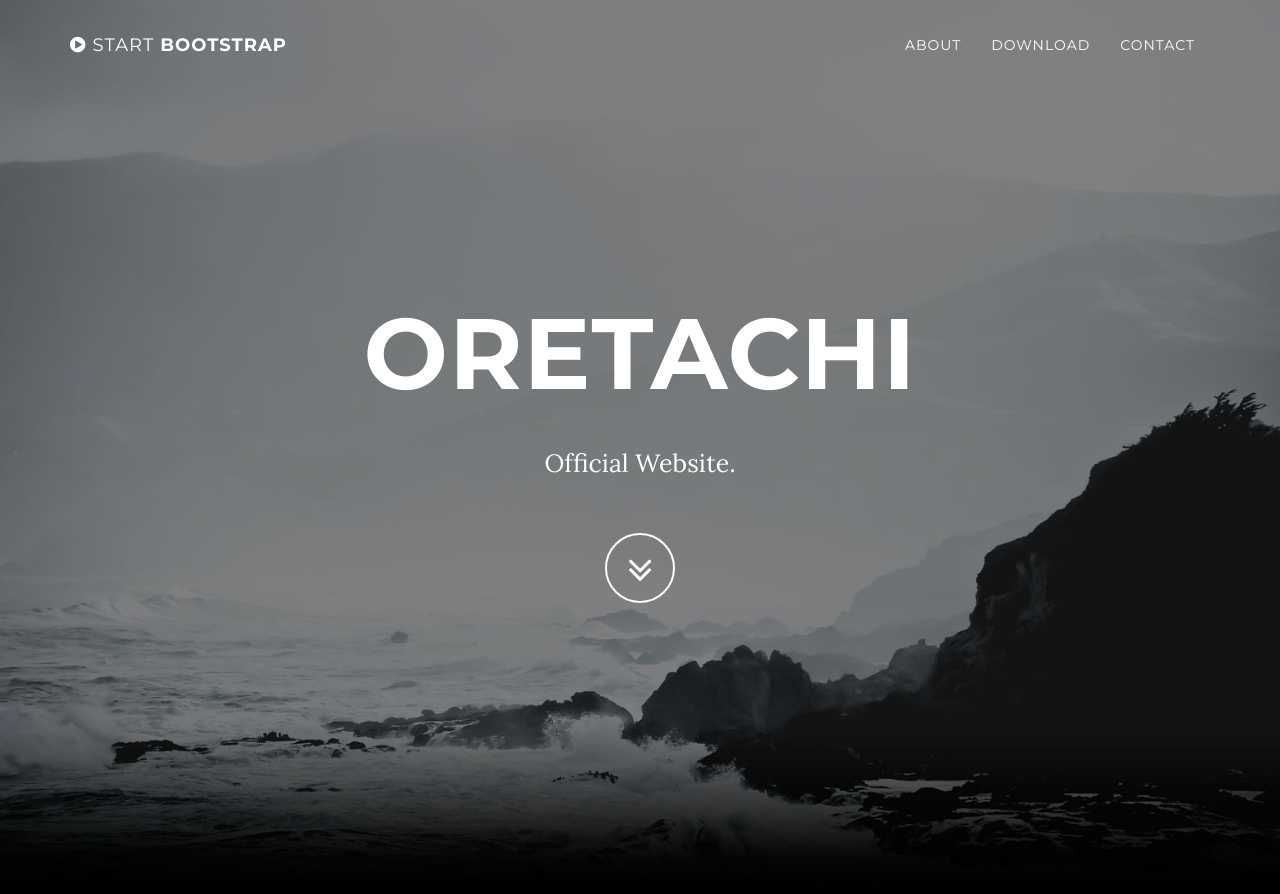
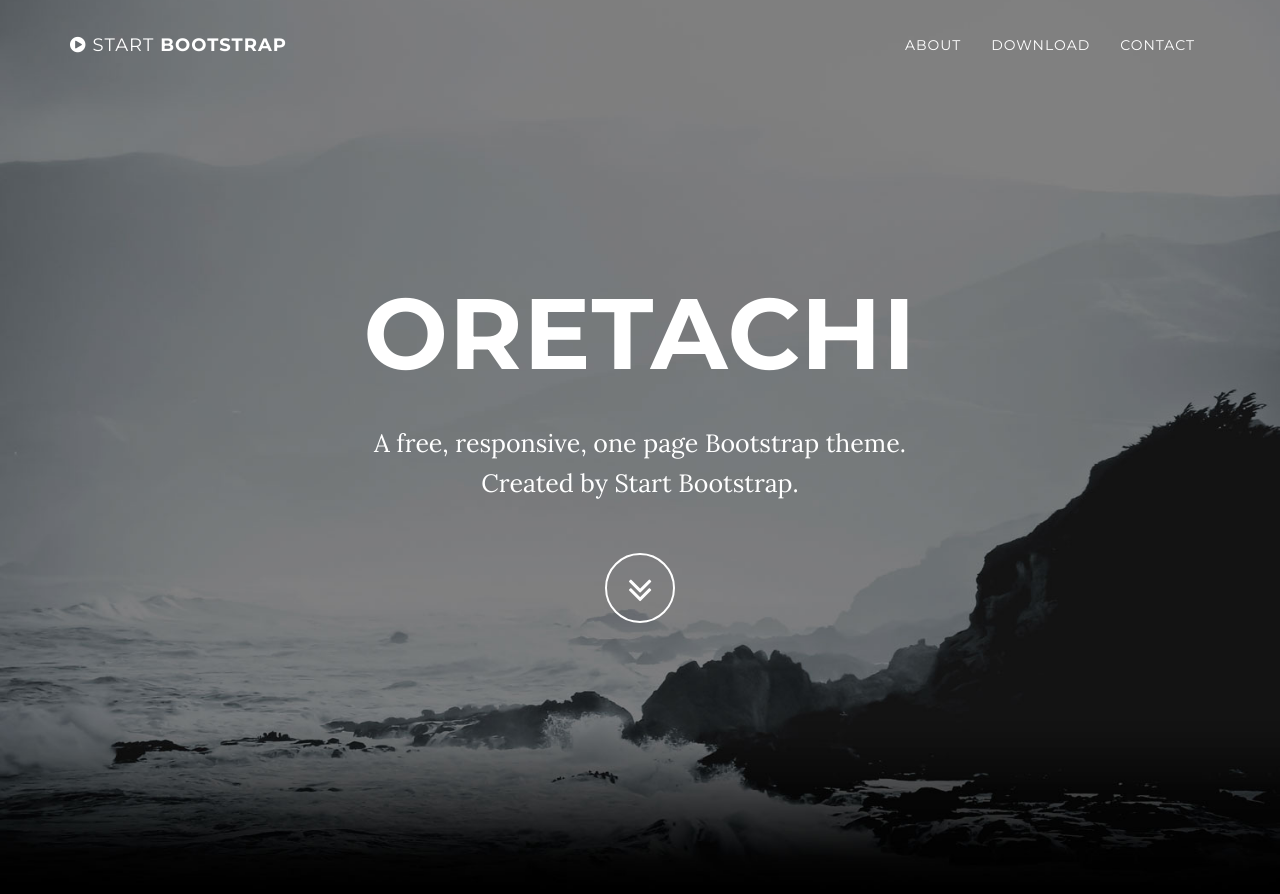
Before and after one commit to oretachi/oretachi.github.io, a Jekyll site: the page built from index.html, in a window 1280 px wide and 900 px high. Shown: the top 894 px of the window. Built offline with Jekyll 4.4.1, drawn with Linux system fonts in a browser that asks for light colours.

Commit message:
Updated header.html

```diff
--- a/_includes/header.html
+++ b/_includes/header.html
@@ -5,7 +5,7 @@
                 <div class="row">
                     <div class="col-md-8 col-md-offset-2">
                         <h1 class="brand-heading">Oretachi</h1>
-                        <p class="intro-text">Official Website.</p>
+                        <p class="intro-text">A free, responsive, one page Bootstrap theme.<br>Created by Start Bootstrap.</p>
                         <a href="#about" class="btn btn-circle page-scroll">
                             <i class="fa fa-angle-double-down animated"></i>
                         </a>
```
